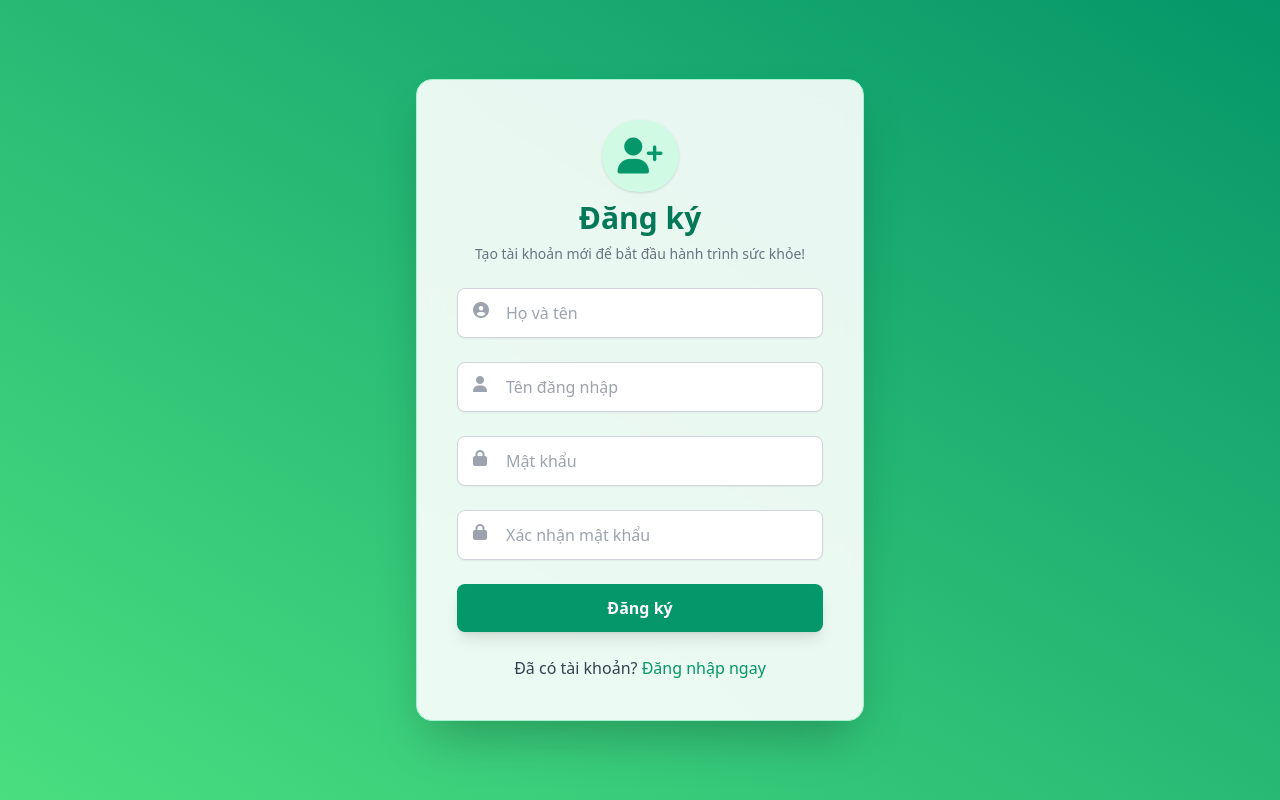
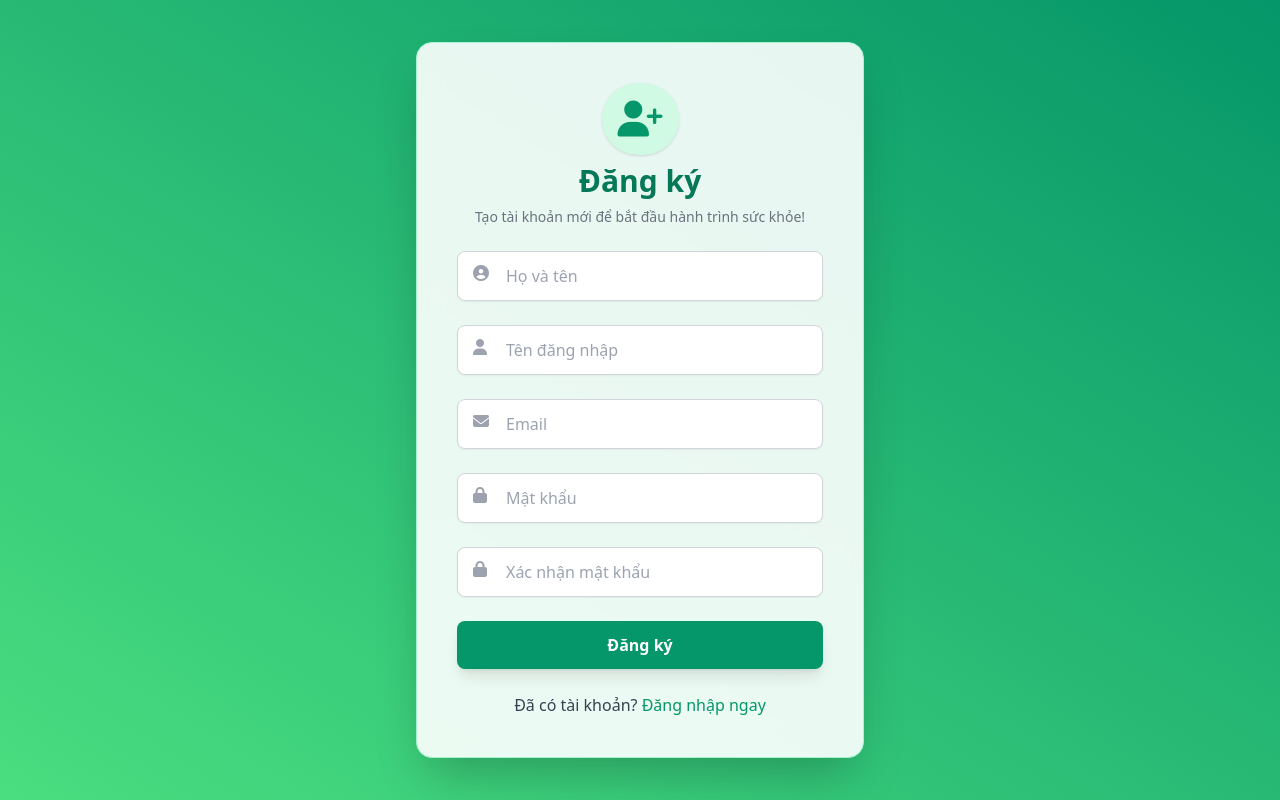
Before and after one commit to pcq3014/food_portion_management, a FastAPI app: page /register in a window 1280 px wide. Run offline with FastAPI, Linux system fonts and the light colour scheme; some libraries are stand-ins or nearby versions.

Commit message:
Update register.html

```diff
--- a/app/templates/register.html
+++ b/app/templates/register.html
@@ -28,6 +28,11 @@
         <i class="fa fa-user absolute left-4 top-3.5 text-gray-400 peer-focus:text-emerald-500"></i>
       </div>
       <div class="relative">
+        <input type="email" name="email" placeholder="Email" required
+          class="peer w-full py-3 pl-12 pr-4 rounded-lg border border-gray-300 focus:outline-none focus:ring-2 focus:ring-emerald-500 transition shadow-sm" />
+        <i class="fa fa-envelope absolute left-4 top-3.5 text-gray-400 peer-focus:text-emerald-500"></i>
+      </div>
+      <div class="relative">
         <input type="password" name="password" placeholder="Mật khẩu" required
           class="peer w-full py-3 pl-12 pr-4 rounded-lg border border-gray-300 focus:outline-none focus:ring-2 focus:ring-emerald-500 transition shadow-sm" />
         <i class="fa fa-lock absolute left-4 top-3.5 text-gray-400 peer-focus:text-emerald-500"></i>
```
